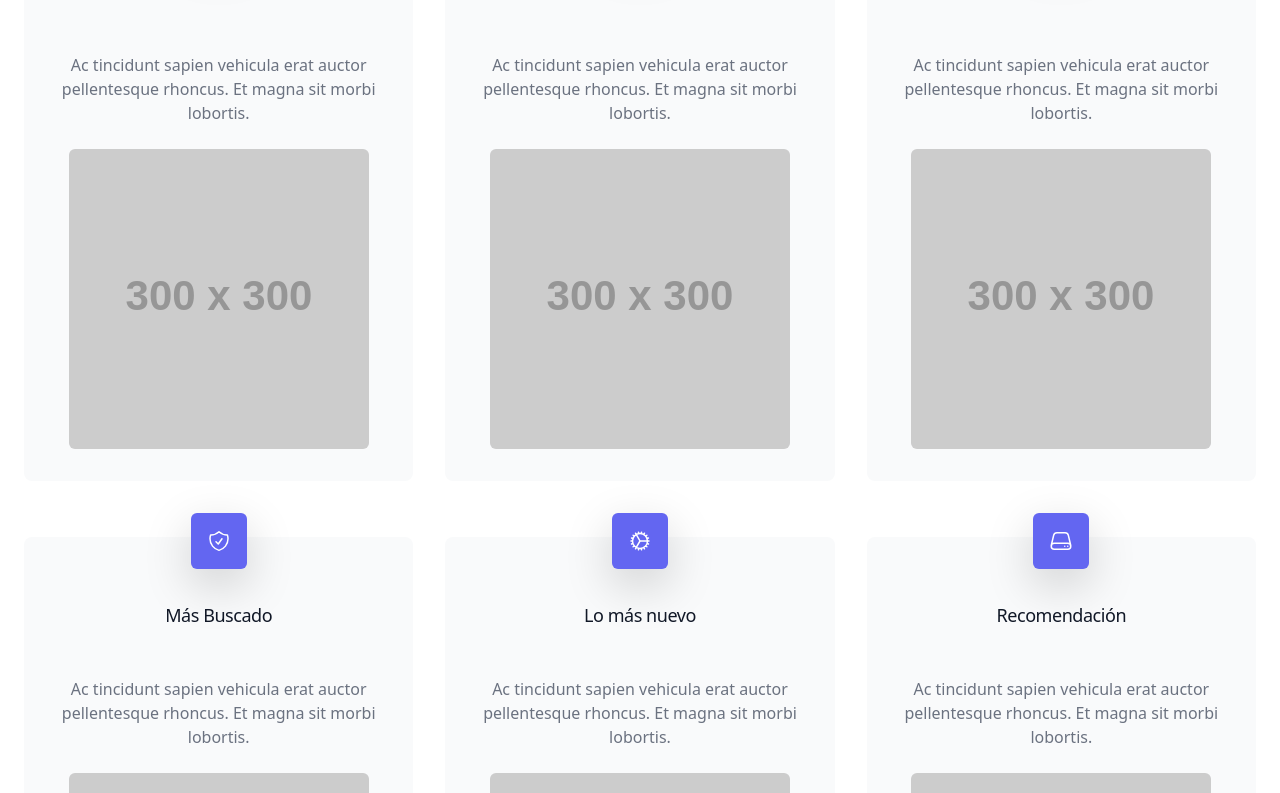
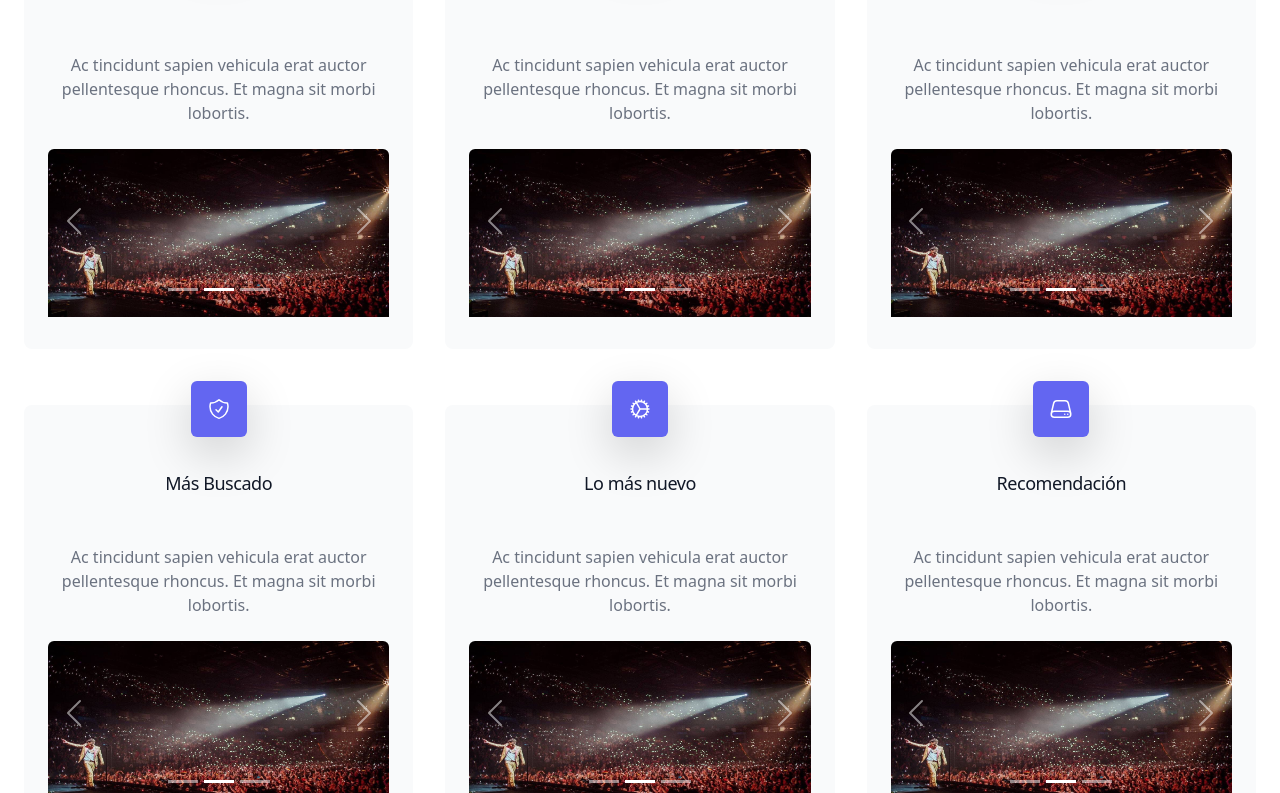
Before and after one commit to LuisDanielRB/ecommerce_pg, a React (Vite) app in the folder client/: page / in a window 1280 px wide. Shown: the part 1727-2520 px from the top of the page. Built offline with nearby package versions, Linux system fonts and the light colour scheme; no server answers.

Commit message:
falta el maldito formulario

```diff
--- a/client/src/components/CreateEvent.jsx
+++ b/client/src/components/CreateEvent.jsx
@@ -84,7 +84,7 @@ function CreateEvent() {
       );
       setArtists(newArtists);
     }
-  }
+  };
 
   function handleArtist(e) {
     e.preventDefault();
@@ -100,10 +100,11 @@ function CreateEvent() {
     setError(
       validation({
         ...input,
-        artist: artists,
+        artist: artists
       })
     );
-  }
+  };
+
   function handleInputChange(e) {
     setInput({
       ...input,
@@ -172,10 +173,10 @@ function CreateEvent() {
 
   function handleSubmit(e) {
     e.preventDefault();
-    setInput({
-      ...input,
-      artist: [...input.artist, artists],
-    });
+    // setInput({
+    //   ...input,
+    //   artist: [...input.artist],
+    // });
     dispatch(createEvent(input));
     setError(validation(input));
     setInput({
@@ -248,22 +249,22 @@ function CreateEvent() {
                   </button>
                 </div>
                 {error.artist && <p> ❌{error.artist}</p>}
-                {artists.length
-                  ? artists.map((artist) => {
-                    return (
-                      <div key={artist}>
+                {input.artist ? input.artist.map((artist, id) => {
+                  return (
+                    <div key={id}>
+                      <p>
                         {artist}
                         <button
                           type="button"
                           value={artist}
-                          onClick={(e) => handleArtistDelete(e)}
+                          onClick={(e) => handleArtistDelete(e, artist)}
                         >
                           X
                         </button>
-                      </div>
-                    );
-                  })
-                  : null}
+                      </p>
+                    </div>
+                  );
+                }): input.artist}
               </div>
               <div>
                 <label className="block text-sm font-medium text-gray-700">
@@ -393,7 +394,7 @@ function CreateEvent() {
             </div>
           </div>
         </div>
-      </div>
+      </div >
     </>
   );
 }
--- a/client/src/components/UI/GridCards.jsx
+++ b/client/src/components/UI/GridCards.jsx
@@ -8,6 +8,10 @@ import {
   ShieldCheckIcon,
   StarIcon,
 } from "@heroicons/react/24/outline";
+import Img1 from "../../assets/carousel/Img1.jpg"
+import Img2 from "../../assets/carousel/Img2.jpg"
+import Img3 from "../../assets/carousel/Img3.jpg"
+import { Carousel } from 'react-bootstrap';
 
 const features = [
   {
@@ -81,11 +85,29 @@ function GridCards({ eventos }) {
                     <p className="mt-5 text-base text-gray-500">
                       {feature.description}
                     </p>
-                    <img
-                      className="mx-auto rounded-md mt-4"
-                      src="https://via.placeholder.com/300"
-                      alt=""
-                    />
+                    <Carousel>
+                      <Carousel.Item className="h-48" >
+                        <img
+                          className="mx-auto rounded-md mt-4 h-full w-full"
+                          src={Img1}
+                          alt=""
+                        />
+                      </Carousel.Item>
+                      <Carousel.Item className="h-48" >
+                        <img
+                          className="mx-auto rounded-md mt-4 h-full w-full"
+                          src={Img2}
+                          alt=""
+                        />
+                      </Carousel.Item>
+                      <Carousel.Item className="h-48" >
+                        <img
+                          className="mx-auto rounded-md mt-4 h-full w-full"
+                          src={Img3}
+                          alt=""
+                        />
+                      </Carousel.Item>
+                    </Carousel>
                   </div>
                 </div>
               </div>
```
